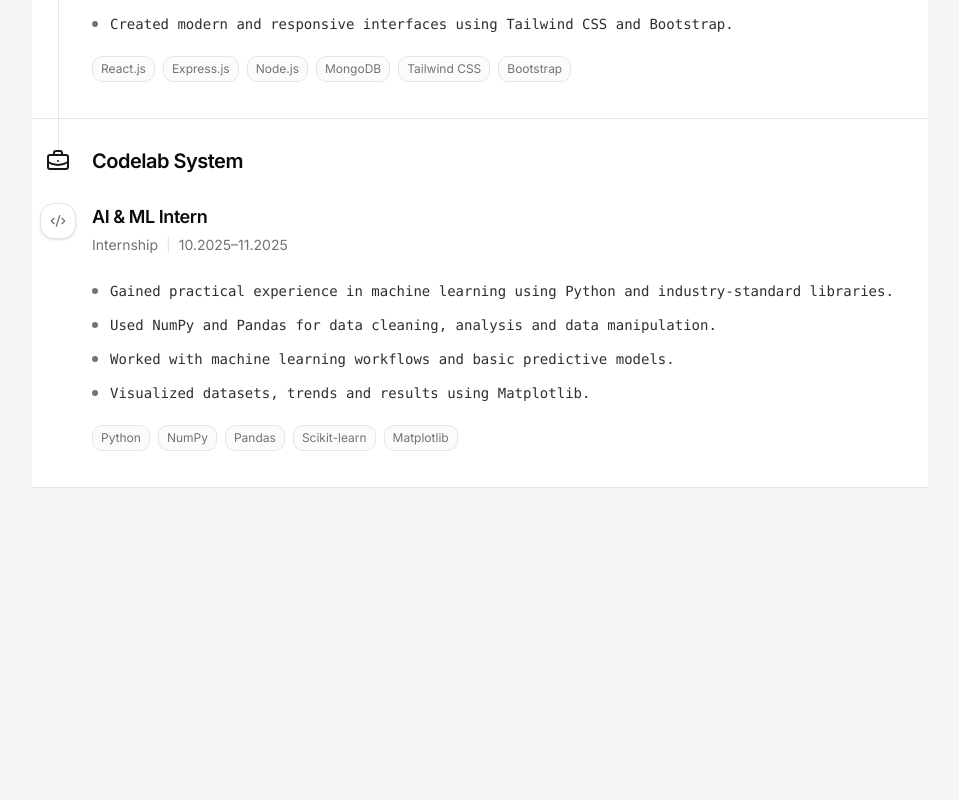
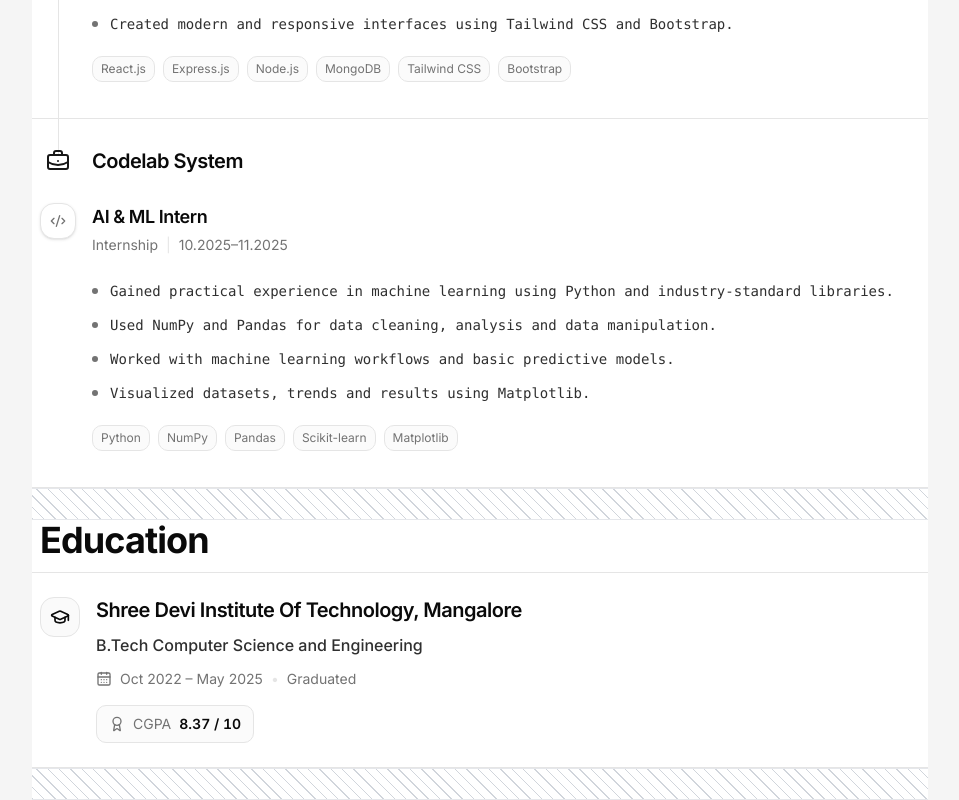
Before and after one commit to chithraksha16/new-portfolio, a Next.js app: page / in a window 1280 px wide. Shown: the part 2902-3702 px from the top of the page, without its empty margins (160-1119 px from the left). Before the commit the page ends 3390 px from the top, so only its background shows below. Built offline with nearby package versions, Linux system fonts and the light colour scheme.

Commit message:
added Education

```diff
--- a/app/page.tsx
+++ b/app/page.tsx
@@ -20,6 +20,7 @@
 import GitHubContribution from "@/components/GithubContribution";
 import TechStack from "@/components/TechStack";
 import Experience from "@/components/Experience";
+import Education from "@/components/Education";
 
 export default function Home() {
   const playPronunciation = () => {
@@ -500,6 +501,39 @@
           <section id="experience">
             <Experience/>
           </section>
+          <div
+            className="
+              h-8
+              w-full
+              border-y
+              border-gray-200
+              text-gray-300
+              dark:border-white/10
+              dark:text-white/10
+            "
+            style={{
+              backgroundImage:
+                "repeating-linear-gradient(45deg, currentColor 0, currentColor 1px, transparent 1px, transparent 8px)",
+            }}
+          />
+          <section>
+            <Education/>
+          </section>
+          <div
+            className="
+              h-8
+              w-full
+              border-y
+              border-gray-200
+              text-gray-300
+              dark:border-white/10
+              dark:text-white/10
+            "
+            style={{
+              backgroundImage:
+                "repeating-linear-gradient(45deg, currentColor 0, currentColor 1px, transparent 1px, transparent 8px)",
+            }}
+          />
 
       </Container>
     </div>
--- /dev/null
+++ b/components/Education.tsx
@@ -0,0 +1,74 @@
+"use client";
+
+import { GraduationCap, CalendarDays, Award } from "lucide-react";
+
+const education = [
+  {
+    institution: "Shree Devi Institute Of Technology, Mangalore",
+    degree: "B.Tech Computer Science and Engineering",
+    period: "Oct 2022 – May 2025",
+    score: "8.37 / 10",
+    status: "Graduated",
+  },
+];
+
+export default function Education() {
+  return (
+    <section id="education" className="w-full">
+      {/* Section heading */}
+      <div className="border-b border-border">
+        <h2 className="px-2 pb-3 text-3xl font-bold tracking-tight text-foreground sm:text-4xl">
+          Education
+        </h2>
+      </div>
+
+      {/* Education entries */}
+      <div>
+        {education.map((item) => (
+          <article
+            key={item.institution}
+            className="group border-b border-border px-2 py-6 transition-colors duration-300"
+          >
+            {/* Institution */}
+            <div className="flex items-start gap-3 sm:gap-4">
+              <div className="flex size-10 shrink-0 items-center justify-center rounded-xl border border-border bg-muted/50 text-foreground transition-colors group-hover:bg-accent">
+                <GraduationCap className="size-5" />
+              </div>
+
+              <div className="min-w-0 flex-1">
+                <h3 className="text-lg font-semibold leading-snug tracking-tight text-foreground sm:text-xl">
+                  {item.institution}
+                </h3>
+
+                <p className="mt-2 text-sm font-medium text-foreground/85 sm:text-base">
+                  {item.degree}
+                </p>
+
+                {/* Dates */}
+                <div className="mt-3 flex flex-wrap items-center gap-x-2 gap-y-2 text-sm text-muted-foreground">
+                  <CalendarDays className="size-4 shrink-0" />
+                  <span>{item.period}</span>
+                  <span className="text-border">•</span>
+                  <span>{item.status}</span>
+                </div>
+
+                {/* CGPA */}
+                <div className="mt-4 inline-flex items-center gap-2 rounded-lg border border-border bg-muted/40 px-3 py-2">
+                  <Award className="size-4 text-muted-foreground" />
+
+                  <span className="text-sm text-muted-foreground">
+                    CGPA
+                  </span>
+
+                  <span className="text-sm font-semibold tabular-nums text-foreground">
+                    {item.score}
+                  </span>
+                </div>
+              </div>
+            </div>
+          </article>
+        ))}
+      </div>
+    </section>
+  );
+}
```
